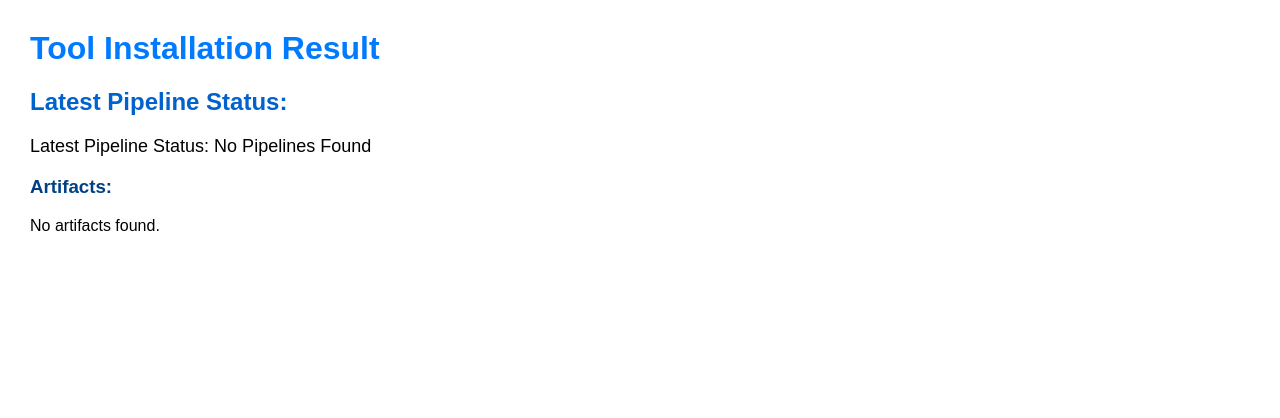
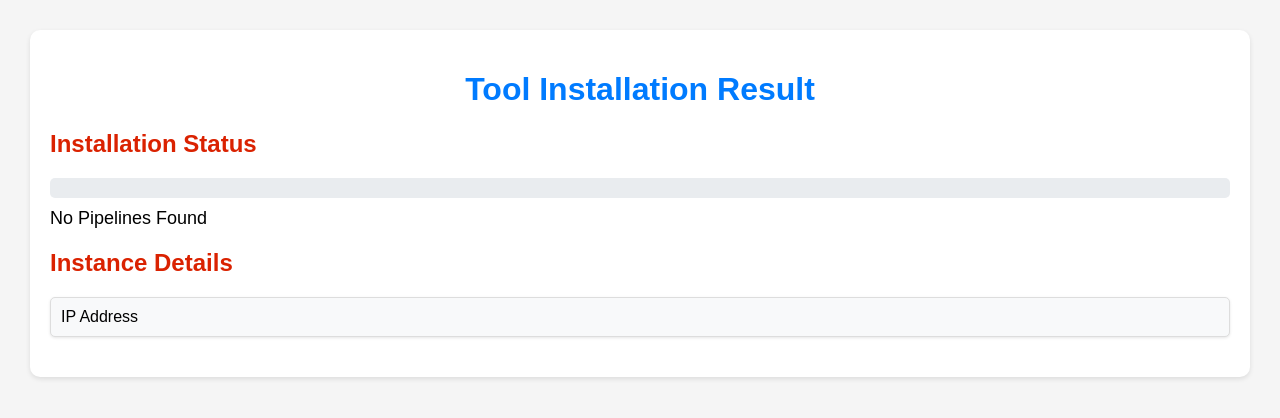
Before and after one commit to Nisha16C/django-gitlab-cloudstack, a Django app: template soc/templates/result.html in a window 1280 px wide. Shown: the top 418 px of the page. Run offline with Django 4.2, Linux system fonts and the light colour scheme; the template is opened without the code that fills it, so the values that code supplies are empty.

Commit message:
code added to featch current pipline status and display artifacts data user login

```diff
--- a/config/urls.py
+++ b/config/urls.py
@@ -19,5 +19,6 @@
 
 urlpatterns = [
     path('admin/', admin.site.urls),
+    path('accounts/', include('allauth.urls')),
     path('', include('soc.urls'))
 ]
--- a/soc/templates/result.html
+++ b/soc/templates/result.html
@@ -6,52 +6,99 @@
         body {
             font-family: Arial, sans-serif;
             margin: 30px;
+            background-color: #f5f5f5;
         }
 
         h1 {
             color: #007BFF;
+            text-align: center
         }
 
         h2 {
-            color: #0062CC;
+            color:  #da2201;
         }
 
         h3 {
-            color: #004085;
+            color: #d67e4b;
+        }
+
+        .container {
+            background-color: #ffffff;
+            border-radius: 10px;
+            padding: 20px;
+            box-shadow: 0px 2px 5px rgba(0, 0, 0, 0.1);
         }
 
         .pipeline-status {
             font-size: 18px;
+            margin-top: 10px;
+        }
+
+        .progress-container {
+            width: 100%;
+            height: 20px;
+            background-color: #e9ecef;
+            border-radius: 5px;
+            margin-top: 20px;
+            overflow: hidden;
+        }
+
+        .progress-bar {
+            height: 100%;
+            width: 0;
+            background-color: #007BFF; /* Blue color */
+            transition: width 0.3s;
+            border-radius: 5px; /* Rounded corners for the progress bar */
         }
 
         .artifact-list {
             list-style: none;
             padding-left: 0;
+            margin-top: 20px;
         }
 
         .artifact-list li {
             margin-bottom: 20px;
+            border: 1px solid #ddd;
+            padding: 10px;
+            border-radius: 5px;
+            background-color: #f8f9fa;
+            box-shadow: 0px 1px 3px rgba(0, 0, 0, 0.1);
         }
 
         pre {
-            background-color: #f8f9fa;
             padding: 10px;
             border-radius: 5px;
             white-space: pre-wrap;
+            background-color: #e9ecef;
+        }
+
+        pre {
+            padding: 10px;
+            border-radius: 5px;
+            white-space: pre-wrap;
+            background-color: #e9ecef;
         }
 
         /* Add any additional styling here */
     </style>
 </head>
 <body>
-    <h1>Tool Installation Result</h1>
-    <p>{{ message }}</p>
+    <div class="container">
+        <h1>Tool Installation Result</h1>
 
-    <h2>Latest Pipeline Status:</h2>
-    <p id="latest-pipeline-status" class="pipeline-status">Loading...</p>
+        <!-- <p>{{ message }}</p> -->
 
-    <h3>Artifacts:</h3>
-    <ul id="artifact-list" class="artifact-list"></ul>
+        <h2>Installation Status</h2>
+        <div class="progress-container">
+            <div class="progress-bar" id="progress-bar"></div>
+            <div class="progress-text" id="progress-text">0%</div>
+        </div>
+        <p id="latest-pipeline-status" class="pipeline-status">Loading...</p>
+
+        <h2>Instance Details</h2>
+        <ul id="artifact-list" class="artifact-list"></ul>
+    </div>
     <script>
         // Function to fetch the latest pipeline status and artifacts, and update the page
         function updateLatestPipelineStatusAndArtifacts() {
@@ -61,23 +108,43 @@
                 .then(response => response.json())
                 .then(data => {
                     const latestStatusElement = document.getElementById('latest-pipeline-status');
-                    latestStatusElement.innerText = 'Latest Pipeline Status: ' + data.status;
+                    latestStatusElement.innerText = data.status;
+                    const progressBar = document.getElementById('progress-bar');
+                    const progressText = document.getElementById('progress-text');
+                    // const percentageText = document.getElementById('percentage-text');
+                    let progressPercentage = 0; // Default progress
 
+                    if (data.status === 'created') {
+                        progressPercentage = 25;
+                    }
+                      else if (data.status === 'pending') {
+                        progressPercentage = 25;
+
+                    } else if (data.status === 'running') {
+                        progressPercentage = 50;
+                    } else if (data.status === 'success') {
+                        progressPercentage = 100;
+                    }
+
+                    progressBar.style.width = progressPercentage + '%';
+                    progressText.innerText = progressPercentage + '%';
+                    // percentageText.innerText = progressPercentage + '%';
                     const artifactList = document.getElementById('artifact-list');
                     artifactList.innerHTML = '';
+
 
                     if (data.artifacts.length > 0) {
                         data.artifacts.forEach(artifact => {
                             if (artifact.filename === 'ip.txt') {
                                 // Display the content of the ip.txt file
                                 const listItem = document.createElement('li');
-                                listItem.innerHTML = `<strong>${artifact.filename}</strong><br><pre>${artifact.content}</pre>`;
+                                listItem.innerHTML = `<pre>${artifact.content}</pre>`;
                                 artifactList.appendChild(listItem);
                             }
                         });
                     } else {
                         const listItem = document.createElement('li');
-                        listItem.innerText = 'No artifacts found.';
+                        listItem.innerText = 'IP Address';
                         artifactList.appendChild(listItem);
                     }
                 });
--- a/soc/templates/soc_selection.html
+++ b/soc/templates/soc_selection.html
@@ -54,6 +54,7 @@
 
 <body>
     <h1>Select SOC Features</h1>
+    <a href="{% url "account_logout" %}">Logout</a>
     <form method="post">
         {% csrf_token %}
         {{ form.as_p }}
--- a/soc/views.py
+++ b/soc/views.py
@@ -4,7 +4,9 @@
 import io
 from django.shortcuts import render
 from django.http import JsonResponse
+from django.contrib.auth.decorators import login_required
 
+@login_required
 def trigger_pipeline_view(request):
     if request.method == 'POST':
         form_data = request.POST
@@ -32,6 +34,7 @@
         return render(request, 'result.html', {'message': 'Installation in Progress', 'pipeline_names': pipeline_names})
     else:
         return render(request, 'trigger_pipeline.html')
+
 
 def trigger_branch(base_url, project_id, headers, branch_name):
     data = {"ref": branch_name}
```
Also changed, not shown: config/settings.py (+15 -1 lines), soc/templates/trigger_pipeline.html (+10 -0 lines), templates/account/login.html (added, +103 -0 lines), templates/account/logout.html (added, +74 -0 lines), db.sqlite3.
